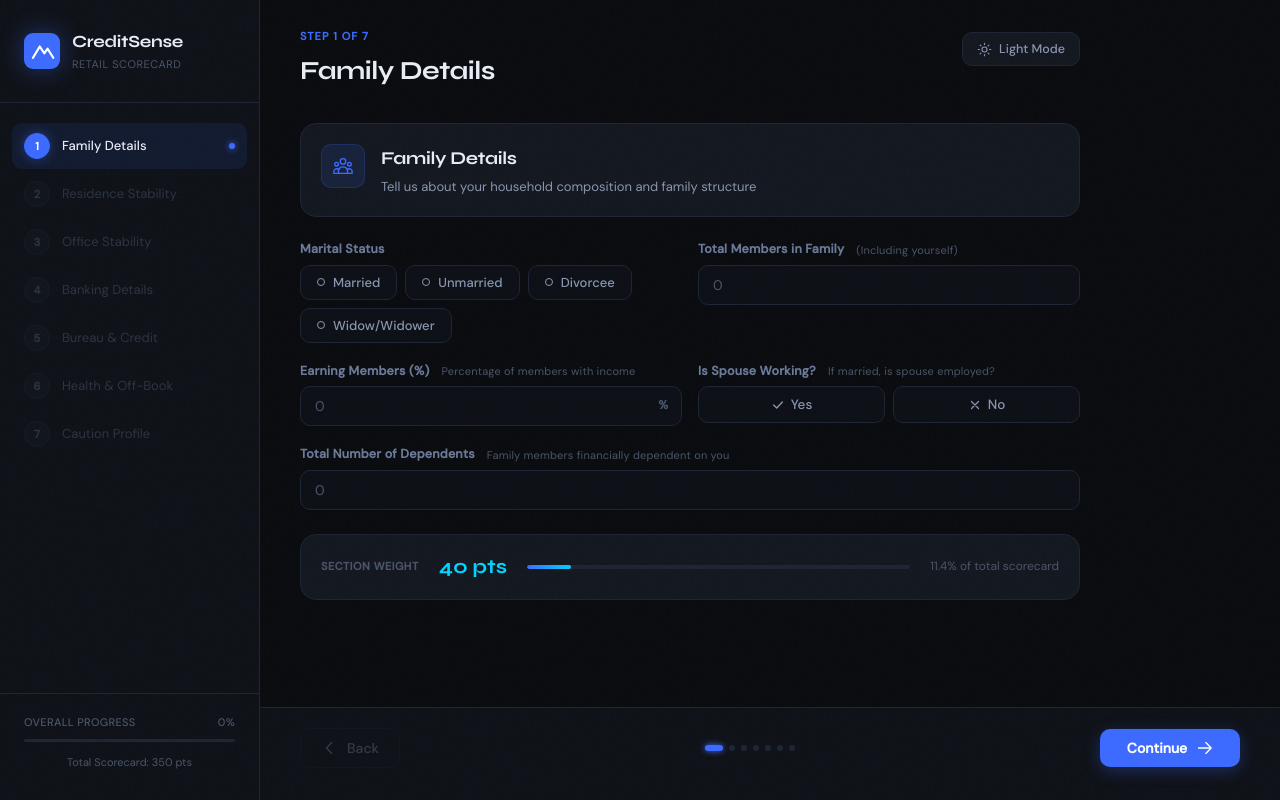
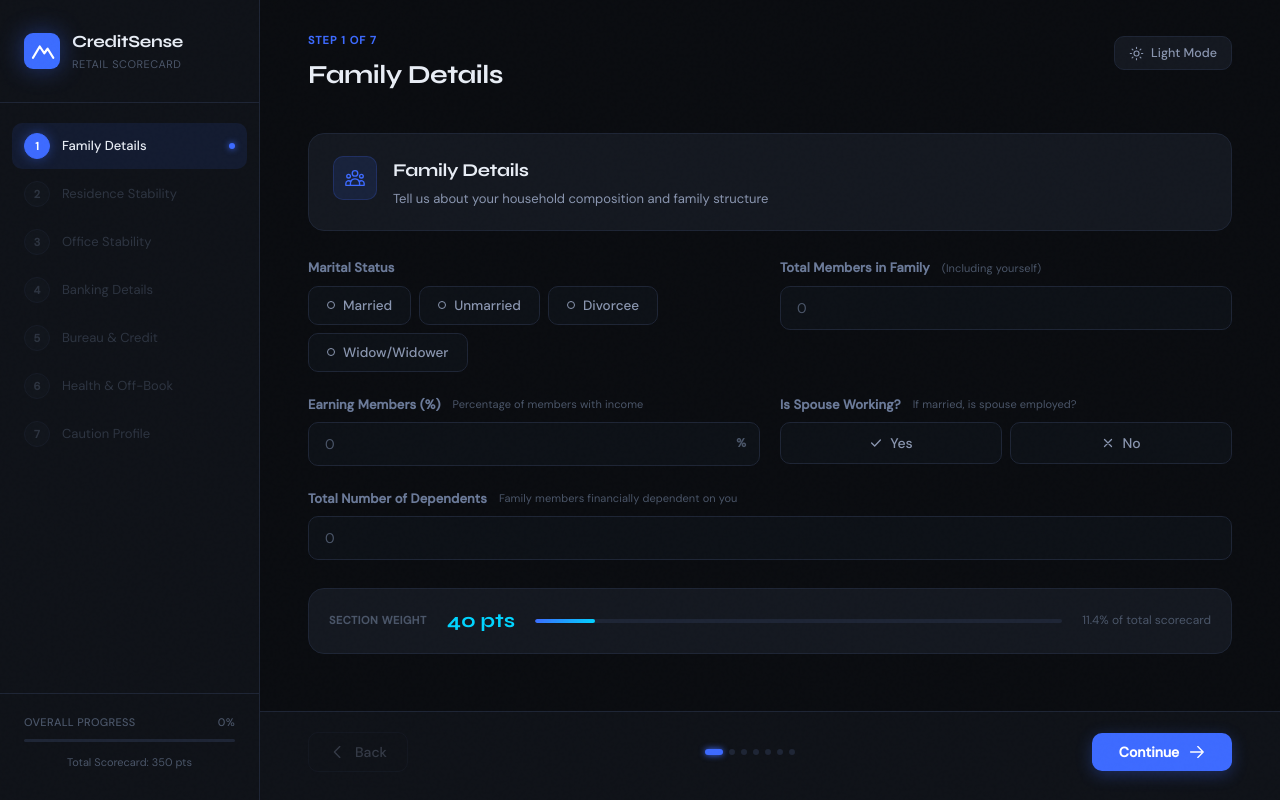
Before and after one commit to donamndl/default-prediction-app, a React (Vite) app in the folder frontend/: page / in a window 1280 px wide. Built offline with nearby package versions, Linux system fonts and the light colour scheme.

Commit message:
Updated the css file

```diff
--- a/frontend/src/App.css
+++ b/frontend/src/App.css
@@ -4,7 +4,8 @@
 
 .form-page {
   display: flex;
-  min-height: 100vh;
+  height: 100vh;         /* lock to viewport — no overflow gap */
+  overflow: hidden;      /* sidebar + main scroll independently */
   background: var(--bg-primary);
 }
 
@@ -14,15 +15,12 @@
 
 .sidebar {
   width: 260px;
-  min-height: 100vh;
+  height: 100vh;
   background: var(--bg-secondary);
   border-right: 1px solid var(--border);
   display: flex;
   flex-direction: column;
   padding: 28px 0;
-  position: sticky;
-  top: 0;
-  height: 100vh;
   overflow-y: auto;
   flex-shrink: 0;
 }
@@ -204,16 +202,17 @@
   flex: 1;
   display: flex;
   flex-direction: column;
-  min-height: 100vh;
-  width: 0;          /* forces flex child to not exceed available space */
-  min-width: 0;
+  height: 100vh;
+  overflow: hidden;
+  min-width: 0;            /* prevents flex blowout */
+  background: var(--bg-primary);
 }
 
 .form-topbar {
-  padding: 28px 40px 0;
-  margin-bottom: 8px;
-  max-width: 860px;
+  padding: 32px 48px 0;
+  margin-bottom: 10px;
   width: 100%;
+  flex-shrink: 0;
 }
 
 .topbar-row {
@@ -221,6 +220,7 @@
   align-items: flex-start;
   justify-content: space-between;
   gap: 16px;
+  width: 100%;
 }
 
 .topbar-step-num {
@@ -284,49 +284,204 @@
   box-shadow: 1px 0 0 var(--border);
 }
 
+/* Inputs & selects — always use full dark text in light mode */
 [data-theme="light"] .field-select,
 [data-theme="light"] .field-input {
   color: var(--text-primary);
+  background: var(--bg-input);
 }
 
 [data-theme="light"] .field-select option {
-  background: var(--bg-card);
+  background: #ffffff;
+  color: #0d1117;
+}
+
+/* Placeholder text */
+[data-theme="light"] .field-input::placeholder {
+  color: #a0aab8;
+}
+
+/* Toggle & radio buttons — dark text, visible borders */
+[data-theme="light"] .toggle-btn,
+[data-theme="light"] .radio-btn {
+  background: var(--bg-input);
+  color: var(--text-secondary);
+  border-color: var(--border);
+}
+
+[data-theme="light"] .toggle-btn:hover,
+[data-theme="light"] .radio-btn:hover {
+  background: var(--bg-card-hover);
   color: var(--text-primary);
 }
 
-[data-theme="light"] .toggle-btn,
-[data-theme="light"] .radio-btn {
-  background: var(--bg-input);
+/* Field labels — fully dark */
+[data-theme="light"] .field-label {
+  color: #1a202c;
 }
 
+[data-theme="light"] .field-hint {
+  color: #718096;
+}
+
+/* Subsection labels */
+[data-theme="light"] .subsection-label {
+  color: var(--accent-blue);
+  border-bottom-color: var(--border);
+}
+
+/* Section header */
+[data-theme="light"] .section-header {
+  background: #f7f9ff;
+  border-color: var(--border);
+}
+
+[data-theme="light"] .section-title {
+  color: #0d1117;
+}
+
+[data-theme="light"] .section-subtitle {
+  color: #2d3748;
+}
+
+/* Score preview card */
+[data-theme="light"] .score-preview-card {
+  background: #f7f9ff;
+  border-color: var(--border);
+}
+
+[data-theme="light"] .score-preview-label {
+  color: #718096;
+}
+
+[data-theme="light"] .score-preview-desc {
+  color: #718096;
+}
+
+/* Score breakdown row */
 [data-theme="light"] .score-breakdown-row {
   background: var(--bg-input);
+  border-color: var(--border);
+}
+
+[data-theme="light"] .sbi-label {
+  color: #718096;
+}
+
+[data-theme="light"] .sbi-sub {
+  color: #718096;
+}
+
+/* Nav items */
+[data-theme="light"] .nav-item {
+  color: #718096;
 }
 
 [data-theme="light"] .nav-active {
   background: rgba(61,106,255,0.08) !important;
+  color: #0d1117 !important;
 }
 
+[data-theme="light"] .nav-complete {
+  color: #2d3748 !important;
+}
+
+[data-theme="light"] .nav-step-num {
+  background: #f0f2f8;
+  border-color: var(--border);
+  color: #2d3748;
+}
+
+/* Logo */
+[data-theme="light"] .logo-tagline {
+  color: #718096;
+}
+
+/* Sidebar footer */
+[data-theme="light"] .sidebar-progress-label {
+  color: #718096;
+}
+
+[data-theme="light"] .sidebar-score-note {
+  color: #718096;
+}
+
+[data-theme="light"] .sidebar-progress-bar {
+  background: var(--border);
+}
+
+/* Footer */
+[data-theme="light"] .form-footer {
+  background: #ffffff;
+  border-top-color: var(--border);
+}
+
+/* Step dots */
+[data-theme="light"] .step-dot {
+  background: var(--border);
+}
+
+/* Callouts */
 [data-theme="light"] .caution-warning-banner {
   background: rgba(255,77,106,0.05);
 }
 
+[data-theme="light"] .caution-warning-banner strong {
+  color: #e03354;
+}
+
+[data-theme="light"] .caution-warning-banner p {
+  color: #2d3748;
+}
+
 [data-theme="light"] .info-callout {
   background: rgba(61,106,255,0.05);
+  color: #2d3748;
 }
 
 [data-theme="light"] .info-callout-amber {
   background: rgba(255,176,32,0.05);
 }
 
+/* Bureau score display */
+[data-theme="light"] .bureau-score-display {
+  background: #f7f9ff;
+  border-color: var(--border);
+}
+
+/* Topbar */
+[data-theme="light"] .topbar-step-num {
+  color: var(--accent-blue);
+}
+
+[data-theme="light"] .topbar-step-title {
+  color: #0d1117;
+}
+
+/* Theme toggle button itself */
+[data-theme="light"] .theme-toggle-btn {
+  background: #ffffff;
+  border-color: var(--border);
+  color: #2d3748;
+}
+
+/* Noise overlay — barely visible in light mode */
 [data-theme="light"] body::before {
-  opacity: 0.1;
+  opacity: 0.06;
 }
 
 .form-body {
   flex: 1;
-  padding: 24px 40px;
-  max-width: 860px;
+  overflow-y: auto;
+  padding: 28px 48px 36px;
+  width: 100%;
+}
+
+/* step-content fills full available width — no max-width cap */
+.step-content {
+  display: flex;
+  flex-direction: column;
+  gap: 28px;
   width: 100%;
 }
 
@@ -335,15 +490,14 @@
 ═══════════════════════════════════════════════ */
 
 .form-footer {
-  padding: 20px 40px 32px;
+  padding: 20px 48px 28px;
   display: flex;
   align-items: center;
   justify-content: space-between;
   border-top: 1px solid var(--border);
   gap: 16px;
   background: var(--bg-secondary);
-  border-radius: 0 0 0 0;
-  margin-top: auto;
+  flex-shrink: 0;
 }
 
 .footer-step-dots {
@@ -457,16 +611,12 @@
    STEP CONTENT
 ═══════════════════════════════════════════════ */
 
-.step-content {
-  display: flex;
-  flex-direction: column;
-  gap: 24px;
-}
+/* step-content defined above near form-body — max-width: 860px */
 
 .fields-wrapper {
   display: flex;
   flex-direction: column;
-  gap: 20px;
+  gap: 24px;
 }
 
 /* ═══════════════════════════════════════════════
@@ -477,7 +627,7 @@
   display: flex;
   align-items: flex-start;
   gap: 16px;
-  padding: 20px;
+  padding: 22px 24px;
   background: var(--bg-card);
   border: 1px solid var(--border);
   border-radius: var(--radius-lg);
@@ -522,7 +672,7 @@
 
 .field-grid {
   display: grid;
-  gap: 16px;
+  gap: 20px;
 }
 
 .field-grid-1 { grid-template-columns: 1fr; }
@@ -532,15 +682,15 @@
 .field-wrap {
   display: flex;
   flex-direction: column;
-  gap: 6px;
+  gap: 8px;
   animation: fadeIn 0.3s ease forwards;
 }
 
 .field-label {
-  font-size: 12.5px;
+  font-size: 13px;
   font-weight: 600;
   color: var(--text-label);
-  letter-spacing: 0.2px;
+  letter-spacing: 0.1px;
   display: flex;
   align-items: center;
   gap: 8px;
@@ -561,7 +711,7 @@
 
 .field-select {
   width: 100%;
-  padding: 10px 36px 10px 14px;
+  padding: 12px 36px 12px 16px;
   background: var(--bg-input);
   border: 1px solid var(--border);
   border-radius: var(--radius-md);
@@ -600,7 +750,7 @@
 
 .field-input {
   width: 100%;
-  padding: 10px 14px;
+  padding: 12px 16px;
   background: var(--bg-input);
   border: 1px solid var(--border);
   border-radius: var(--radius-md);
@@ -663,14 +813,14 @@
   display: flex;
   align-items: center;
   justify-content: center;
-  gap: 6px;
-  padding: 9px 16px;
+  gap: 7px;
+  padding: 11px 16px;
   border-radius: var(--radius-md);
   border: 1px solid var(--border);
   background: var(--bg-input);
   color: var(--text-secondary);
   font-family: var(--font-body);
-  font-size: 13.5px;
+  font-size: 14px;
   font-weight: 500;
   cursor: pointer;
   transition: all var(--transition);
@@ -705,13 +855,13 @@
   display: flex;
   align-items: center;
   gap: 8px;
-  padding: 8px 16px;
+  padding: 10px 18px;
   border-radius: var(--radius-md);
   border: 1px solid var(--border);
   background: var(--bg-input);
   color: var(--text-secondary);
   font-family: var(--font-body);
-  font-size: 13px;
+  font-size: 13.5px;
   font-weight: 500;
   cursor: pointer;
   transition: all var(--transition);
@@ -1361,17 +1511,29 @@
 ═══════════════════════════════════════════════ */
 
 @media (max-width: 768px) {
+  /* On mobile, revert to normal scroll flow */
+  .form-page {
+    height: auto;
+    overflow: visible;
+  }
+
+  .form-main {
+    height: auto;
+    overflow: visible;
+  }
+
+  .form-body {
+    overflow-y: visible;
+    padding: 20px;
+  }
+
   .sidebar { display: none; }
-
-  .form-main { max-width: 100%; }
 
   .form-topbar {
     padding: 20px 20px 0;
   }
 
   .topbar-mobile-progress { display: block; }
-
-  .form-body { padding: 20px; }
 
   .form-footer {
     padding: 16px 20px 24px;
@@ -1388,7 +1550,7 @@
 
   .topbar-step-title { font-size: 20px; }
 
-  /* On mobile, hide toggle label, keep icon only */
+  /* On mobile, hide toggle label — keep icon only */
   .theme-toggle-btn span { display: none; }
   .theme-toggle-btn { padding: 8px 10px; }
 }
```
